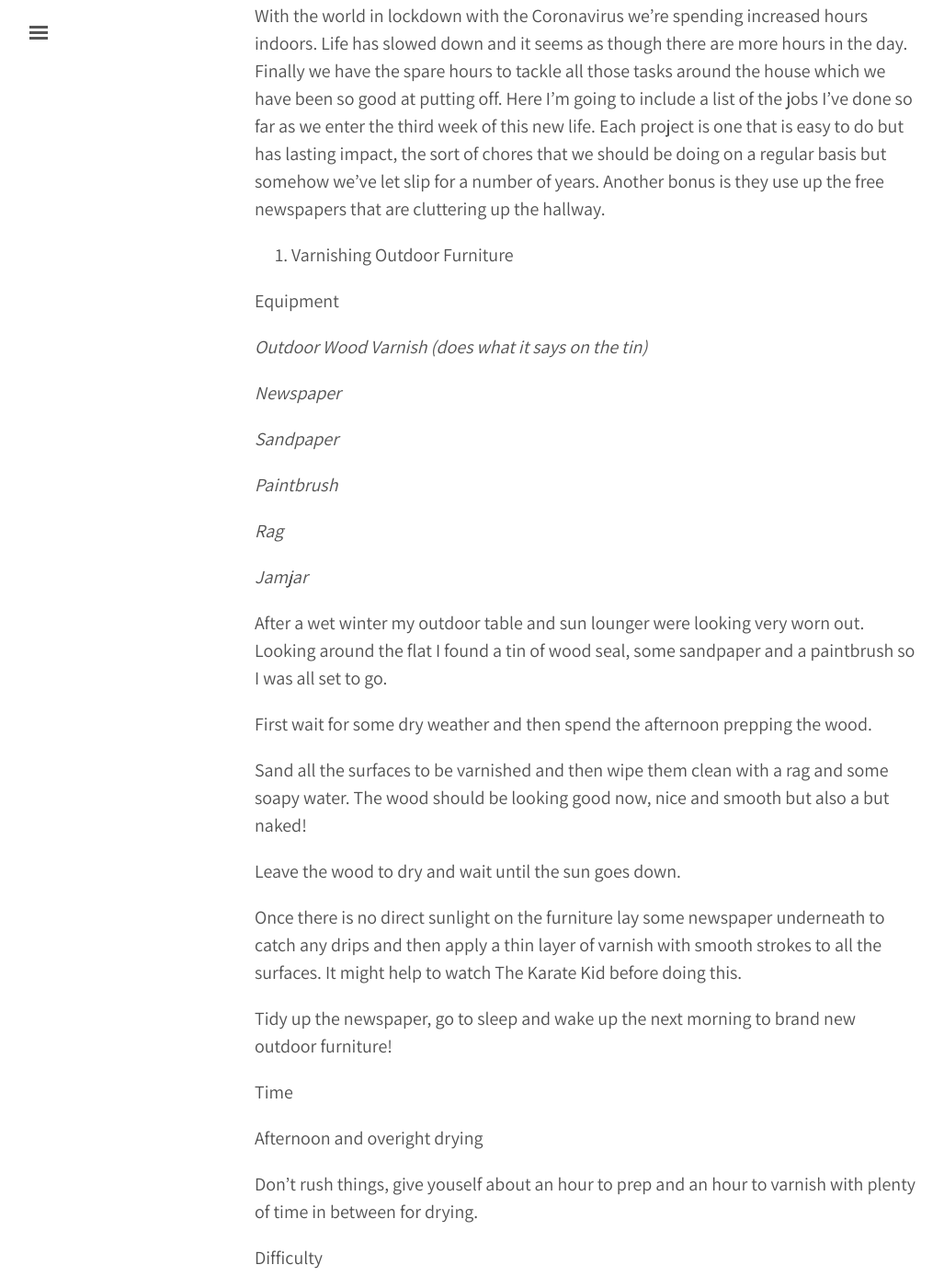
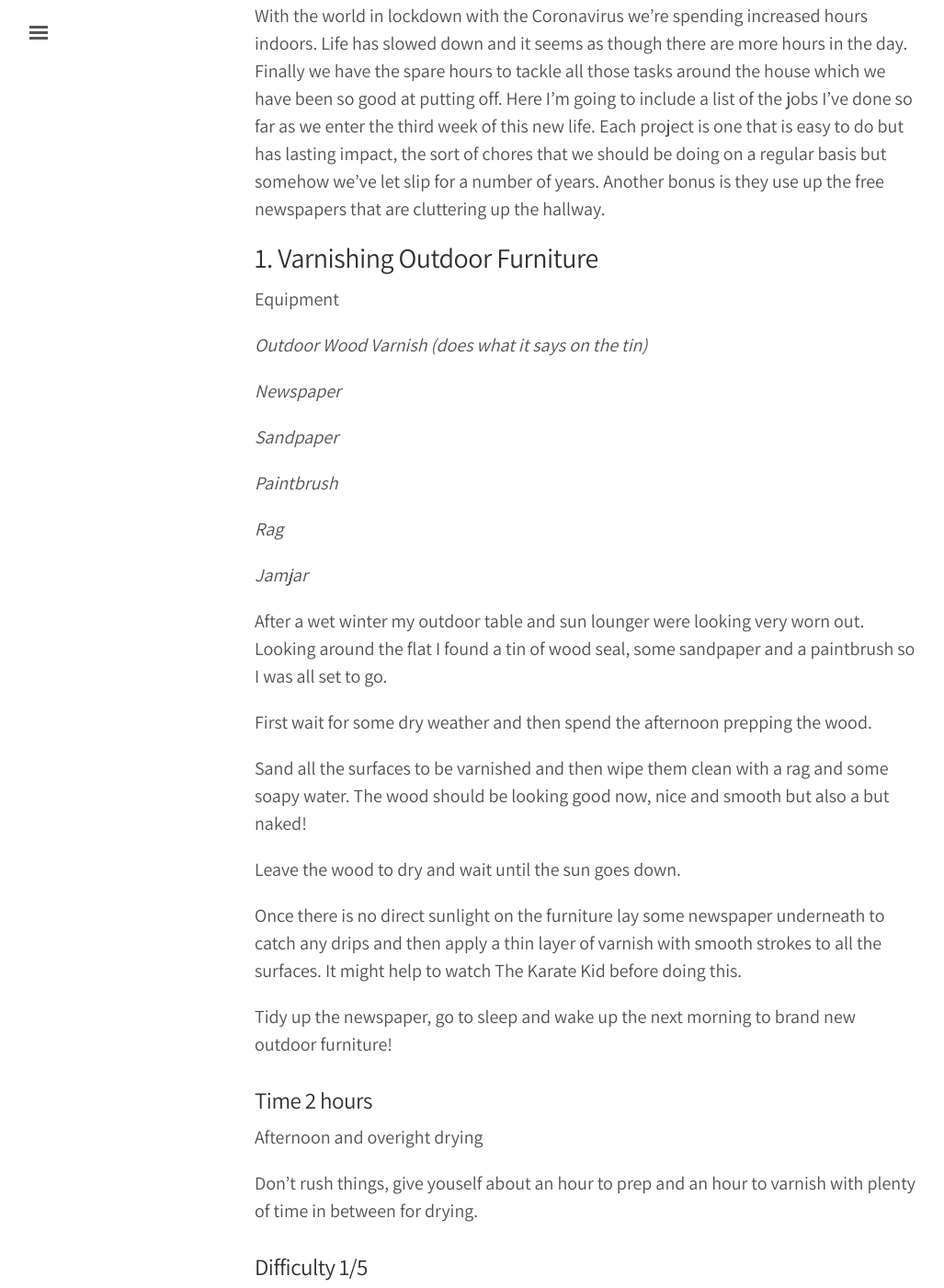
Before and after one commit to sirioq/sirioq.github.io, a Jekyll site: the page built from _posts/2020-04-07-Lockdown DIY Projects.md, in a window 1280 px wide and 1400 px high, scrolled down 349 px. Shown: the whole window at 92% size, without its empty margins (3-1030 px from the left). Built offline with Jekyll 4.4.1, drawn with Linux system fonts in a browser that asks for light colours; some web fonts are replaced; some of the changed text lies outside the part shown.

Commit message:
Update 2020-04-07-Lockdown DIY Projects.md

```diff
--- a/_posts/2020-04-07-Lockdown DIY Projects.md
+++ b/_posts/2020-04-07-Lockdown DIY Projects.md
@@ -11,7 +11,7 @@ title: Lockdoen DIY Projects
 With the world in lockdown with the Coronavirus we're spending increased hours indoors. Life has slowed down and it seems as though there are more hours in the day. Finally we have the spare hours to tackle all those tasks around the house which we have been so good at putting off.
 Here I'm going to include a list of the jobs I've done so far as we enter the third week of this new life. Each project is one that is easy to do but has lasting impact, the sort of chores that we should be doing on a regular basis but somehow we've let slip for a number of years. Another bonus is they use up the free newspapers that are cluttering up the hallway.
 
-1. Varnishing Outdoor Furniture
+## 1. Varnishing Outdoor Furniture
 
 Equipment
 
@@ -41,17 +41,17 @@ Once there is no direct sunlight on the furniture lay some newspaper underneath
 
 Tidy up the newspaper, go to sleep and wake up the next morning to brand new outdoor furniture!
 
-Time
+### Time 2 hours
 
 Afternoon and overight drying
 
 Don't rush things, give youself about an hour to prep and an hour to varnish with plenty of time in between for drying.
 
-Difficulty
+### Difficulty 1/5
 
 Very easy a bit of elbow grease needed for the sanding but nothing too strenuous
 
-Satisfaction
+### Satisfaction 4/5
 
 Furniture looks brand new once finished so you can sit back and enjoy the sunshine feeling pleased with yourself.
 
```
